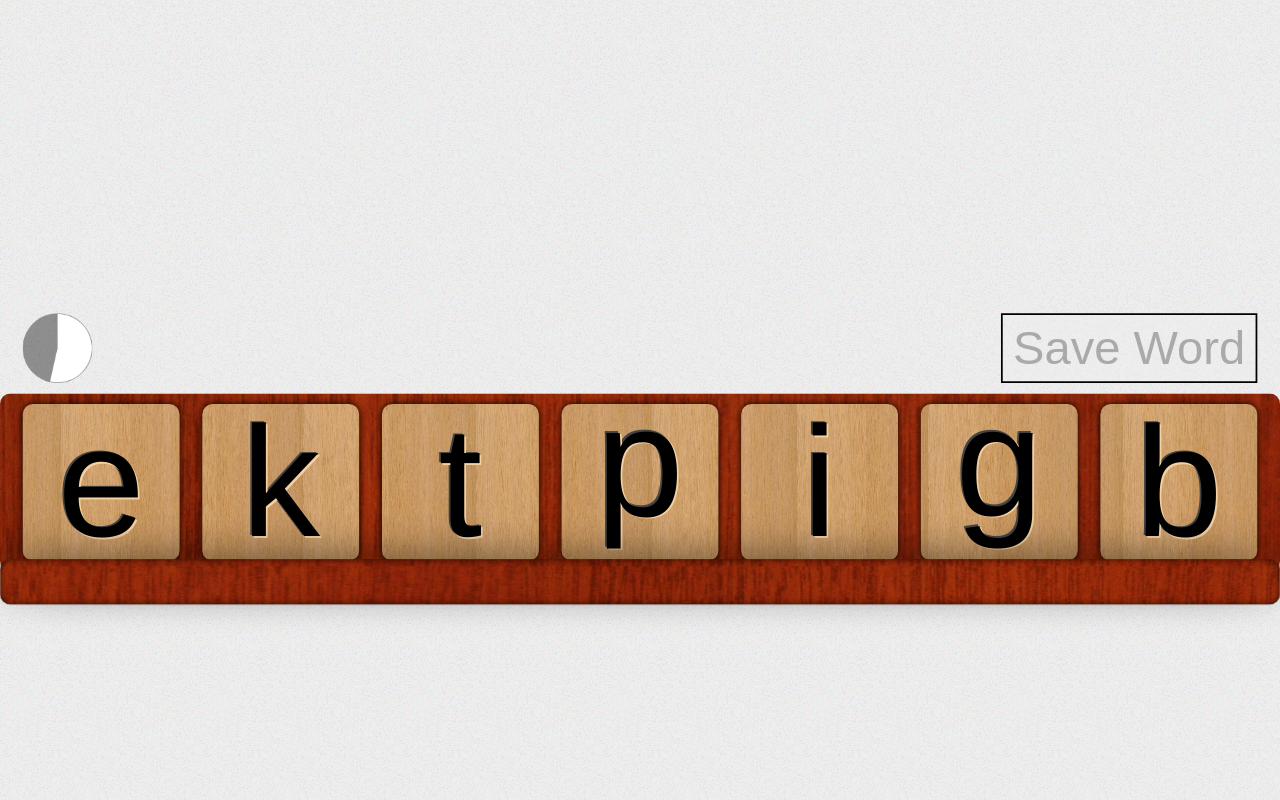
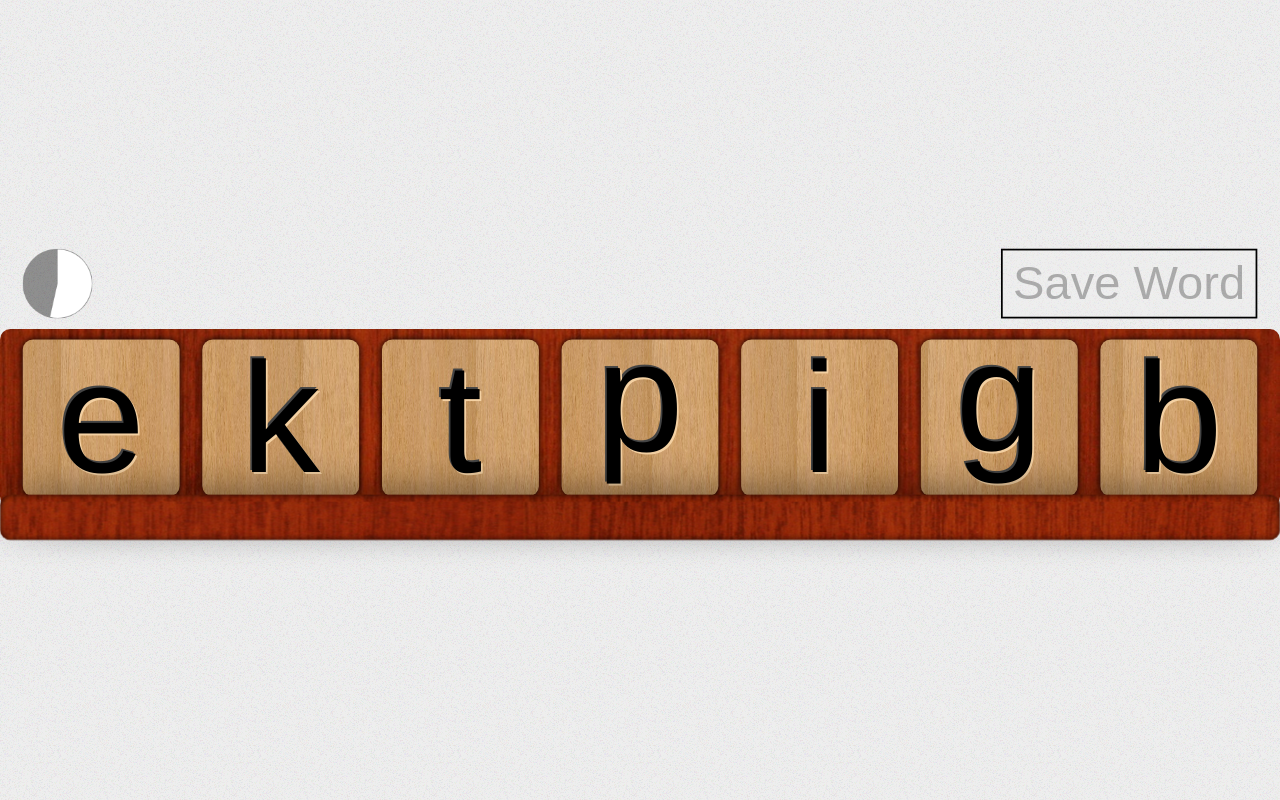
Before and after one commit to jeresig/deepleap, a website with bundled scripts: page www/index.html in a window 1280 px wide. Built offline with nearby package versions, Linux system fonts and the light colour scheme.

Commit message:
Fix vertical alignment.

```diff
--- a/www/css/game.css
+++ b/www/css/game.css
@@ -26,8 +26,8 @@ html, body {
     padding: 0;
     top: 50%;
     margin: 0;
-    -webkit-transform-origin: 0 0;
-    transform-origin: 0 0;
+    -webkit-transform-origin: 0 50%;
+    transform-origin: 0 50%;
 }
 
 p.note {
```
